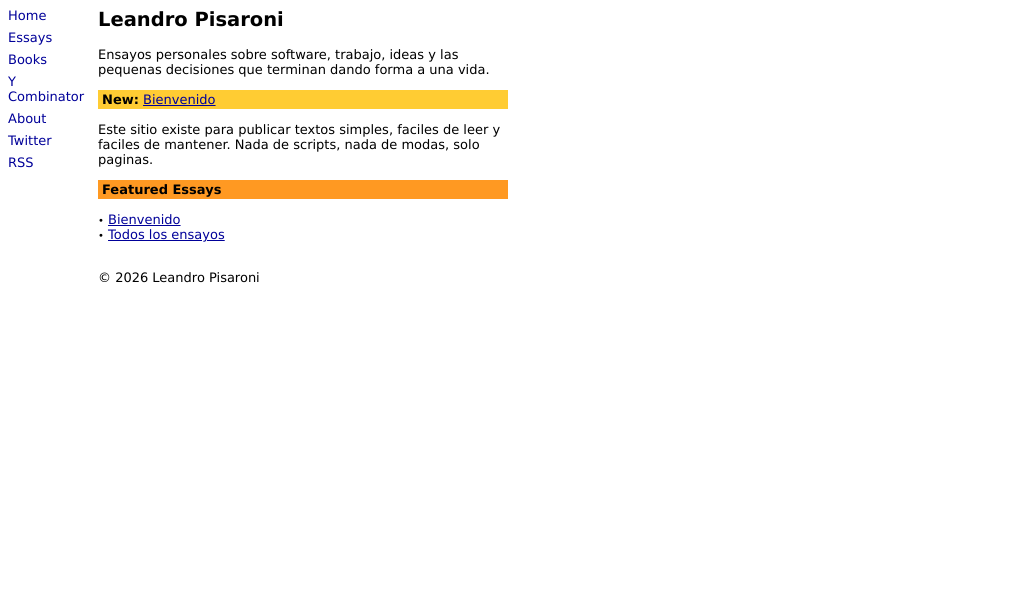
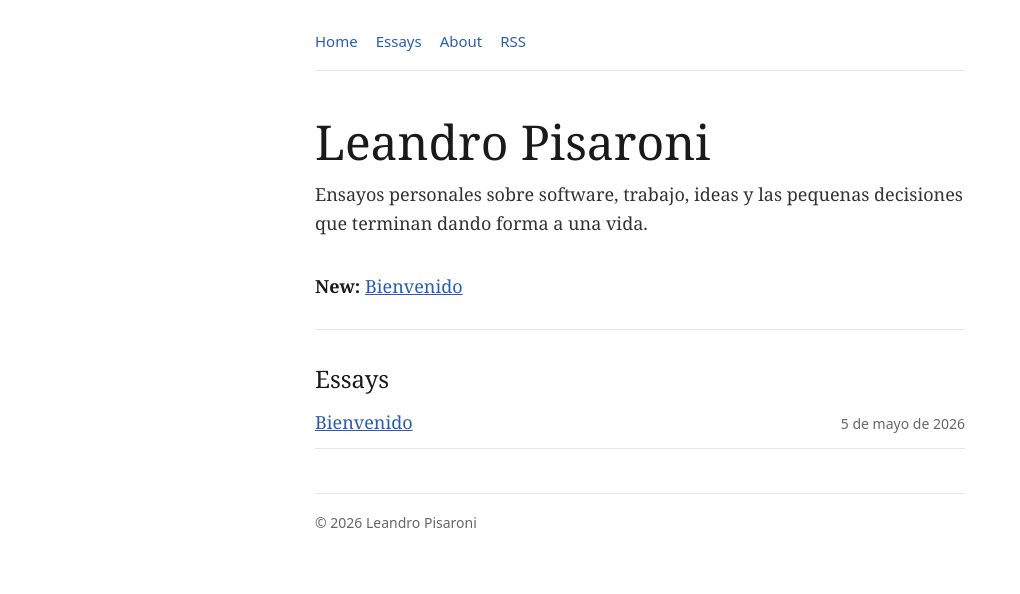
Before and after one commit to nanopisaroni/nanopisaroni, a plain HTML site: page index.html in a window 1280 px wide. Shown: the whole page, without its empty margins (0-1020 px from the left). Drawn offline with Linux system fonts and the light colour scheme.

Commit message:
Rediseño: estilo writer (serif, centrado, minimal)

```diff
--- a/index.html
+++ b/index.html
@@ -1,81 +1,178 @@
-<!DOCTYPE HTML PUBLIC "-//W3C//DTD HTML 4.01 Transitional//EN">
-<html>
+<!doctype html>
+<html lang="es">
 <head>
+  <meta charset="utf-8">
+  <meta name="viewport" content="width=device-width, initial-scale=1">
   <title>Leandro Pisaroni</title>
-  <meta http-equiv="Content-Type" content="text/html; charset=utf-8">
-  <style type="text/css">
-    body { background: #ffffff; color: #000000; margin: 8px; }
-    a:link { color: #000099; }
-    a:visited { color: #464646; }
-    .banner { background: #ffcc33; padding: 2px 4px; }
-    .banner2 { background: #ff9922; padding: 2px 4px; }
-    .nav a { display: block; margin-bottom: 7px; text-decoration: none; }
-    .dot { font-size: 10px; }
+  <style>
+    :root {
+      color-scheme: light;
+      --bg: #fff;
+      --text: #1a1a1a;
+      --link: #2a5db0;
+      --visited: #555;
+      --rule: #e6e6e6;
+    }
+
+    * {
+      box-sizing: border-box;
+    }
+
+    body {
+      margin: 0;
+      background: var(--bg);
+      color: var(--text);
+      font-family: Georgia, "Times New Roman", serif;
+      font-size: 18px;
+      line-height: 1.6;
+    }
+
+    a {
+      color: var(--link);
+    }
+
+    a:visited {
+      color: var(--visited);
+    }
+
+    .site {
+      width: min(100% - 40px, 650px);
+      margin: 0 auto;
+      padding: 32px 0 56px;
+    }
+
+    .nav {
+      display: flex;
+      flex-wrap: wrap;
+      gap: 18px;
+      padding-bottom: 18px;
+      border-bottom: 1px solid var(--rule);
+      font-family: system-ui, -apple-system, BlinkMacSystemFont, "Segoe UI", sans-serif;
+      font-size: 15px;
+      line-height: 1.3;
+    }
+
+    .nav a {
+      color: var(--link);
+      text-decoration: none;
+    }
+
+    .nav a:visited {
+      color: var(--visited);
+    }
+
+    .nav a:hover {
+      text-decoration: underline;
+    }
+
+    main {
+      padding-top: 44px;
+    }
+
+    h1 {
+      margin: 0 0 12px;
+      font-size: clamp(34px, 7vw, 48px);
+      line-height: 1.12;
+      font-weight: 400;
+    }
+
+    h2 {
+      margin: 0 0 14px;
+      font-size: 24px;
+      line-height: 1.25;
+      font-weight: 400;
+    }
+
+    p {
+      margin: 0 0 22px;
+    }
+
+    .description {
+      margin-bottom: 34px;
+      color: #333;
+    }
+
+    .new {
+      margin-bottom: 34px;
+      padding-bottom: 28px;
+      border-bottom: 1px solid var(--rule);
+    }
+
+    .essay-list {
+      display: grid;
+      gap: 12px;
+      margin: 0;
+      padding: 0;
+      list-style: none;
+    }
+
+    .essay-list li {
+      display: flex;
+      gap: 14px;
+      align-items: baseline;
+      justify-content: space-between;
+      border-bottom: 1px solid var(--rule);
+      padding-bottom: 12px;
+    }
+
+    .date {
+      flex: 0 0 auto;
+      color: #666;
+      font-family: system-ui, -apple-system, BlinkMacSystemFont, "Segoe UI", sans-serif;
+      font-size: 14px;
+    }
+
+    footer {
+      margin-top: 44px;
+      padding-top: 18px;
+      border-top: 1px solid var(--rule);
+      color: #666;
+      font-family: system-ui, -apple-system, BlinkMacSystemFont, "Segoe UI", sans-serif;
+      font-size: 14px;
+    }
+
+    @media (max-width: 520px) {
+      .site {
+        width: min(100% - 28px, 650px);
+        padding-top: 24px;
+      }
+
+      .essay-list li {
+        display: block;
+      }
+
+      .date {
+        display: block;
+        margin-top: 2px;
+      }
+    }
   </style>
 </head>
 <body>
-<font face="verdana" size="2">
-<table border="0" cellspacing="0" cellpadding="0" width="500">
-  <tr>
-    <td width="67" valign="top" class="nav">
-      <font face="verdana" size="2">
+  <div class="site">
+    <nav class="nav" aria-label="Main navigation">
       <a href="index.html">Home</a>
       <a href="essays.html">Essays</a>
-      <a href="books.html">Books</a>
-      <a href="https://ycombinator.com">Y Combinator</a>
       <a href="about.html">About</a>
-      <a href="https://twitter.com/leandropisaroni">Twitter</a>
       <a href="rss.xml">RSS</a>
-      </font>
-    </td>
-    <td width="23">&nbsp;</td>
-    <td width="410" valign="top">
-      <font face="verdana" size="2">
-      <h2>Leandro Pisaroni</h2>
+    </nav>
 
-      <p>
-        Ensayos personales sobre software, trabajo, ideas y las pequenas
-        decisiones que terminan dando forma a una vida.
-      </p>
+    <main>
+      <h1>Leandro Pisaroni</h1>
+      <p class="description">Ensayos personales sobre software, trabajo, ideas y las pequenas decisiones que terminan dando forma a una vida.</p>
 
-      <table border="0" cellspacing="0" cellpadding="0" width="410">
-        <tr>
-          <td class="banner">
-            <font face="verdana" size="2"><b>New:</b>
-            <a href="essays/ensayo-ejemplo.html">Bienvenido</a></font>
-          </td>
-        </tr>
-      </table>
+      <p class="new"><strong>New:</strong> <a href="essays/ensayo-ejemplo.html">Bienvenido</a></p>
 
-      <p>
-        Este sitio existe para publicar textos simples, faciles de leer y
-        faciles de mantener. Nada de scripts, nada de modas, solo paginas.
-      </p>
+      <h2>Essays</h2>
+      <ul class="essay-list">
+        <li>
+          <a href="essays/ensayo-ejemplo.html">Bienvenido</a>
+          <span class="date">5 de mayo de 2026</span>
+        </li>
+      </ul>
+    </main>
 
-      <table border="0" cellspacing="0" cellpadding="0" width="410">
-        <tr>
-          <td class="banner2">
-            <font face="verdana" size="2"><b>Featured Essays</b></font>
-          </td>
-        </tr>
-      </table>
-
-      <p>
-        <span class="dot">&#8226;</span>
-        <a href="essays/ensayo-ejemplo.html">Bienvenido</a>
-        <br>
-        <span class="dot">&#8226;</span>
-        <a href="essays.html">Todos los ensayos</a>
-      </p>
-
-      <p>
-        <br>
-        &copy; 2026 Leandro Pisaroni
-      </p>
-      </font>
-    </td>
-  </tr>
-</table>
-</font>
+    <footer>&copy; 2026 Leandro Pisaroni</footer>
+  </div>
 </body>
 </html>
```
Also changed, not shown: about.html (+97 -42 lines), essays.html (+134 -42 lines), essays/ensayo-ejemplo.html (+116 -50 lines).
